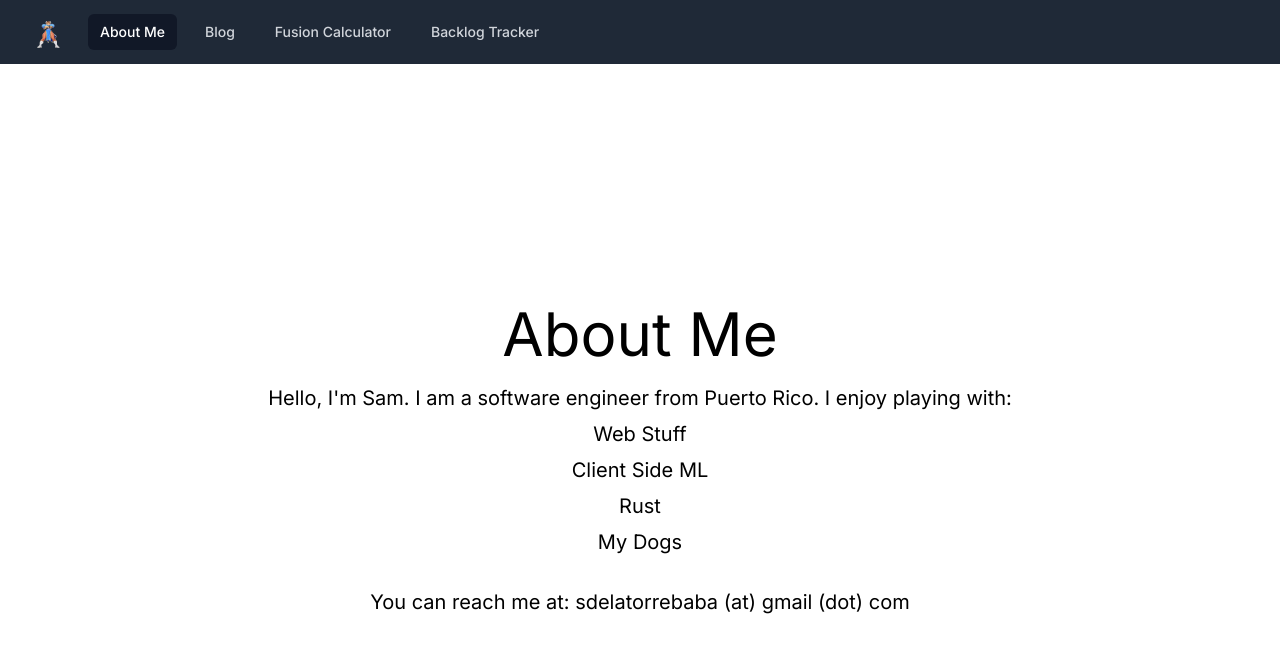
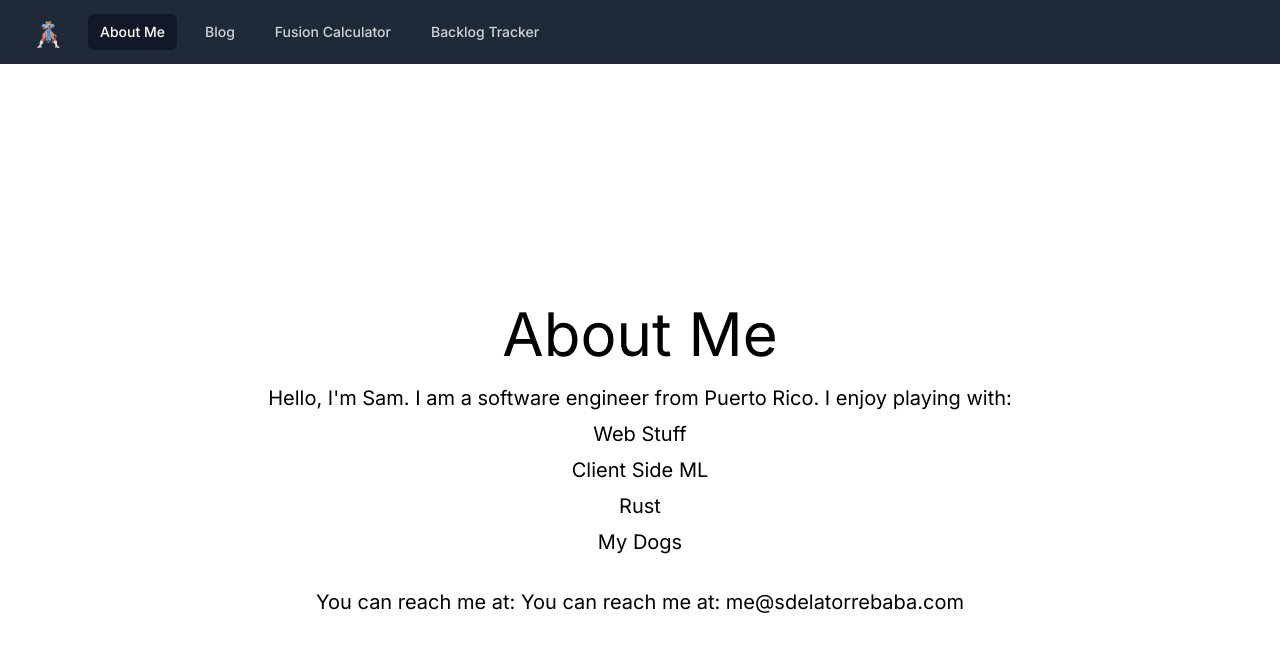
Before and after one commit to samelliottdlt/website, a Next.js app: page /about-me in a window 1280 px wide. Shown: the top 652 px of the page. Built offline with nearby package versions, Linux system fonts and the light colour scheme.

Commit message:
feat: Update email address format in about me page

```diff
--- a/app/about-me/page.tsx
+++ b/app/about-me/page.tsx
@@ -14,7 +14,10 @@ function Page() {
       </ul>
       <br />
       <p className="text-xl text-black mb-2">
-        You can reach me at: sdelatorrebaba (at) gmail (dot) com
+        You can reach me at:{" "}
+        <a href="mailto:me@sdelatorrebaba.com">
+          You can reach me at: me@sdelatorrebaba.com
+        </a>
       </p>
     </div>
   );
```
